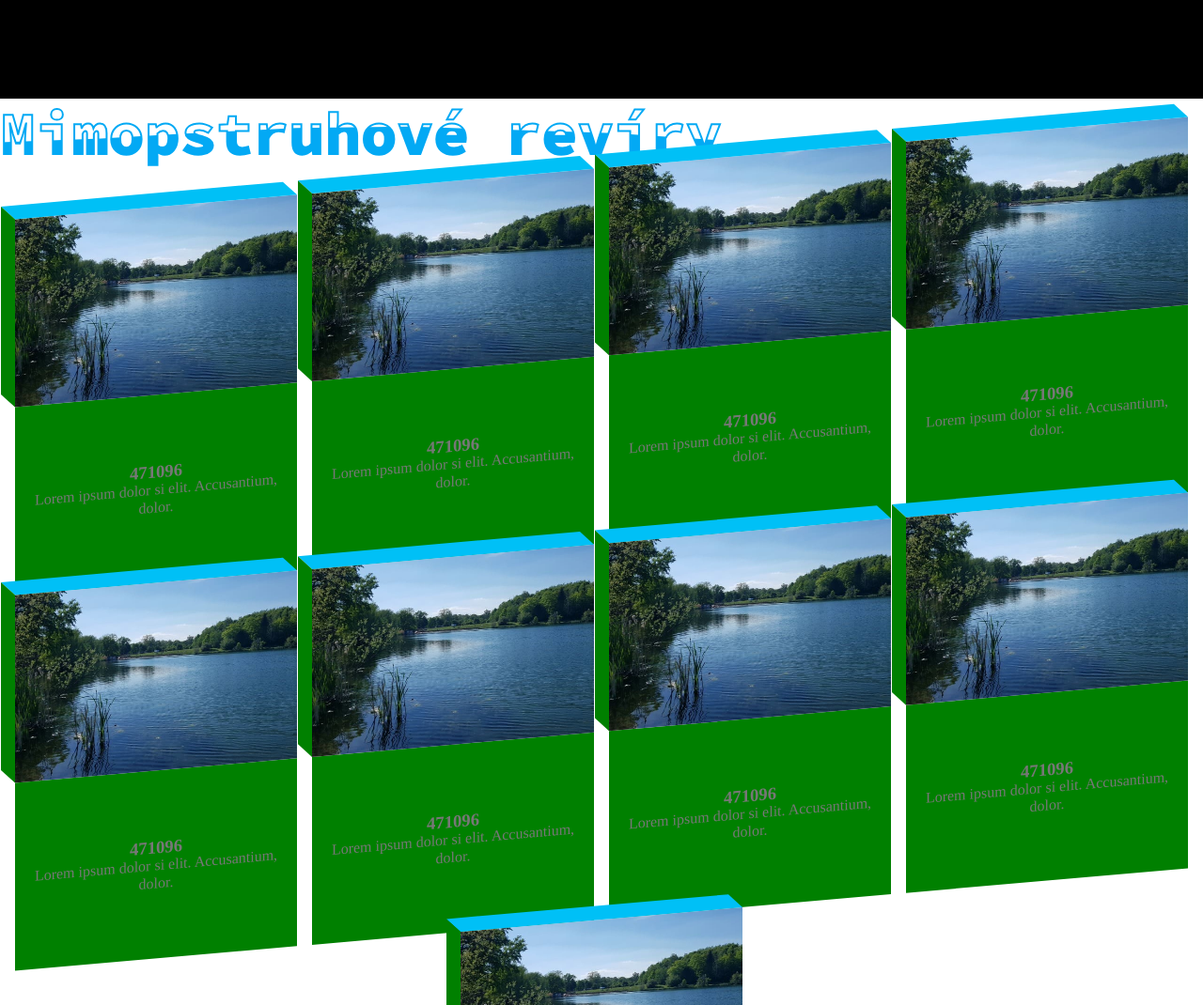
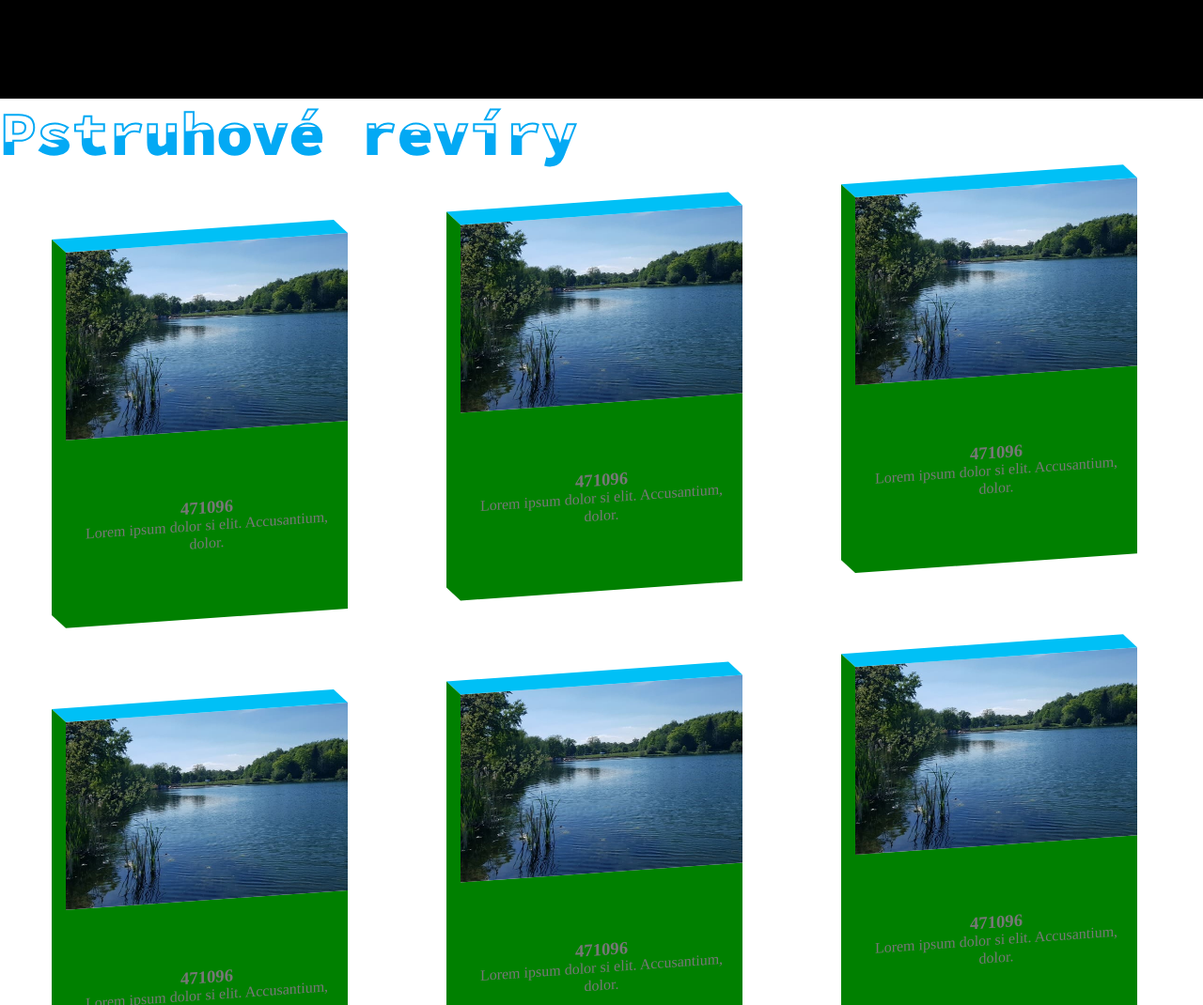
Before and after one commit to KonstantinZhidkov/rybarsky-pomocnik, a plain HTML site: page index.html in a window 1280 px wide. Shown: the part 1255-2325 px from the top of the page at 94% size. Drawn offline with Linux system fonts and the light colour scheme.

Commit message:
Cards positioning update.

```diff
--- a/index.html
+++ b/index.html
@@ -76,10 +76,10 @@
         </span>
       </section>
     </div>
-    <!-- Mimopstruhové rybářské revíry -->
-    <section class="cardBox mimopstruhove">
-      <h2 class="cardBox__header cardBox__header-transparent">Mimopstruhové revíry</h2>
-      <h2 class="cardBox__header cardBox__header-animated">Mimopstruhové revíry</h2>
+    <!-- Pstruhové rybářské revíry -->
+    <section class="cardBox pstruhove">
+      <h2 class="cardBox__header cardBox__header-transparent">Pstruhové revíry</h2>
+      <h2 class="cardBox__header cardBox__header-animated">Pstruhové revíry</h2>
       <div class="cardBox__body">
         <!-- Rybářský revír 471096 -->
         <div class="card revir-471096">
--- a/resources/css/style.css
+++ b/resources/css/style.css
@@ -486,12 +486,13 @@ body {
 
 .cardBox__body {
   position: relative;
-  width: 100%;
+  max-width: 1600px;
+  margin: 0 auto;
   display: flex;
   justify-content: space-evenly;
   align-content: space-between;
   flex-wrap: wrap;
-  transform: skewY(-5deg);
+  transform: skewY(-4deg);
 }
 
 /* Kartičky */
@@ -500,6 +501,7 @@ body {
   position: relative;
   width: 300px;
   height: 400px;
+  margin: 50px;
   background-color: #fff;
   transition: .5s;
 }
@@ -523,7 +525,7 @@ body {
   top: -15px;
   left: -15px;
   width: 15px;
-  height: 50%;
+  height: 100%;
   background-color: green;
   transform-origin: left;
   transform: skewY(45deg);
```
